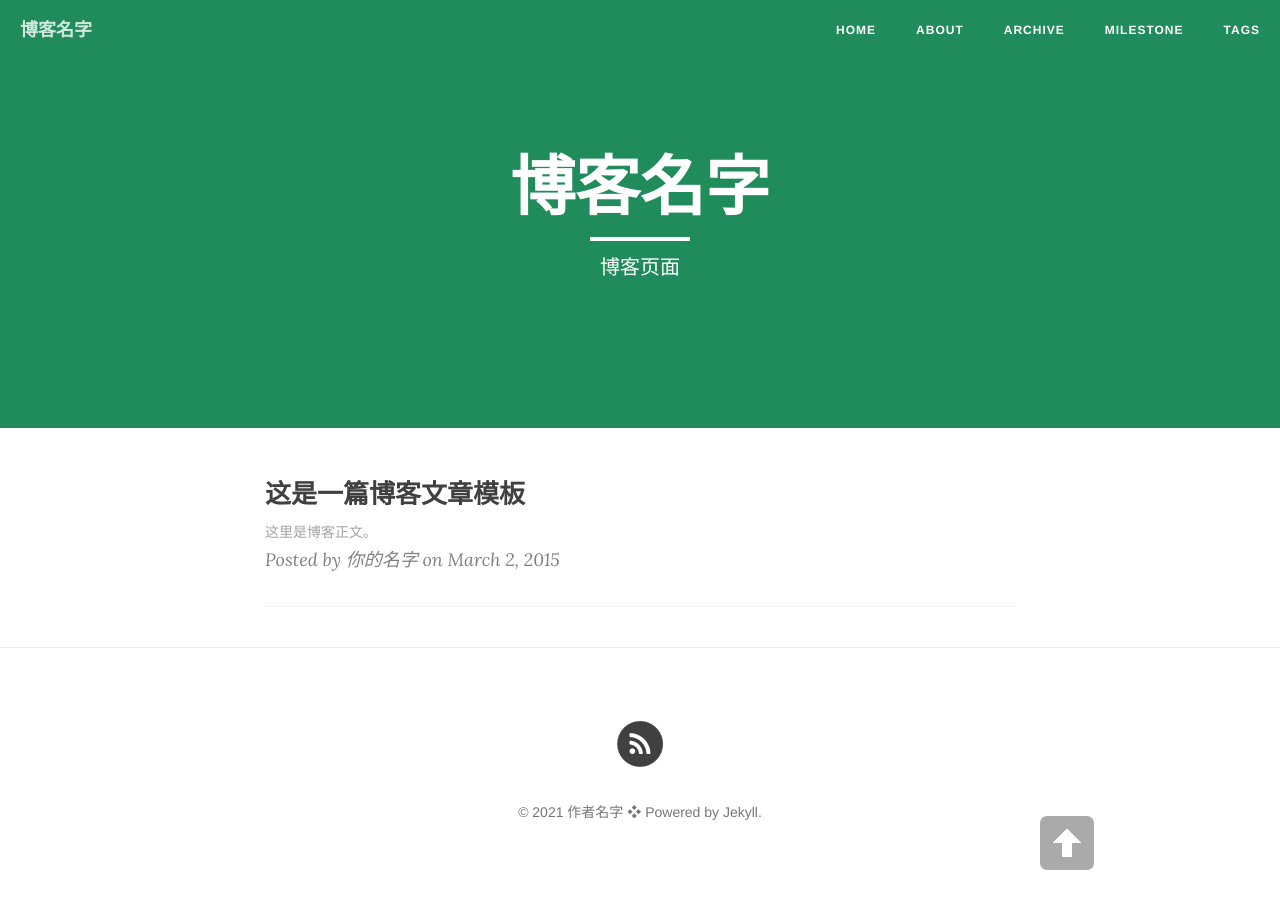
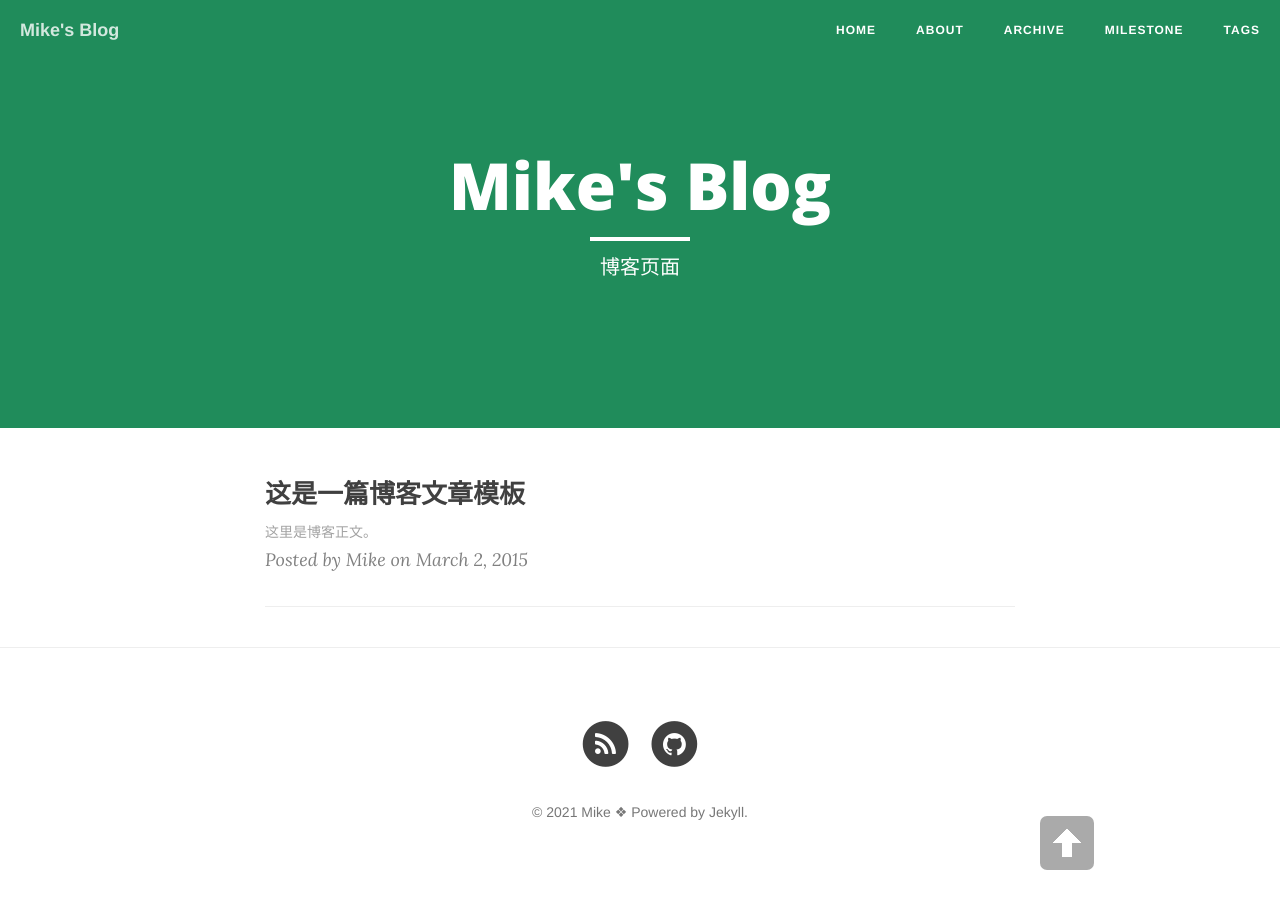
Before and after one commit to mike-brown8/Blog, a Jekyll site: the page built from docs/index.html, in a window 1280 px wide. Built offline with Jekyll 4.4.1, drawn with Linux system fonts in a browser that asks for light colours; nearby versions of some CDN libraries; the list of posts is cut into pages by our own code.

Commit message:
Create _config.yml

```diff
--- a/docs/_config.yml
+++ b/docs/_config.yml
@@ -1,16 +1,16 @@
 # Site settings
-title: 博客名字 # 你的博客名字，可以定义修订
+title: Mike's Blog # 你的博客名字，可以定义修订
 header-img: "img/green.jpg"
 tagline: "cn"
-description: "这是我的博客"  # 一句话描述你的博客
+description: "一名学生的个人博客"  # 一句话描述你的博客
 baseurl: ""
-url: "http://cnfeat"  # 此处填写你的博客地址
+url: "https://mike-brown8.github.com"  # 此处填写你的博客地址
 
 # About/contact
 owner:
-  name: "作者名字" # 填写作者信息：名字
-  email: X@gmail.com # 填写作者信息：邮箱
-  bio: "你的博客描述" # 填写作者信息：博客描述
+  name: "Mike" # 填写作者信息：名字
+  email: nohuitou@outlook.com # 填写作者信息：邮箱
+  bio: "-" # 填写作者信息：博客描述
 
 # Data
 gavatar: img/favicon.png # 浏览器地址栏小图标，可自定义更改
@@ -18,7 +18,7 @@ favicon: img/favicon.png # 浏览器地址栏小图标，可自定义更改
 
 douban_username:  # 你的豆瓣id
 twitter_username:
-github_username:
+github_username: Mike-Brown8
 facebook_username:
 weibo_username:
 zhihu_username:
@@ -43,7 +43,7 @@ defaults:
       type: "posts"
     values:
       layout: "post"
-      author: "你的名字" # 你的名字
+      author: "Mike" # 你的名字
       header-img: "img/green.jpg" # We don't want posts without a header image, that whould mean white on white
 
 # Comments
```
